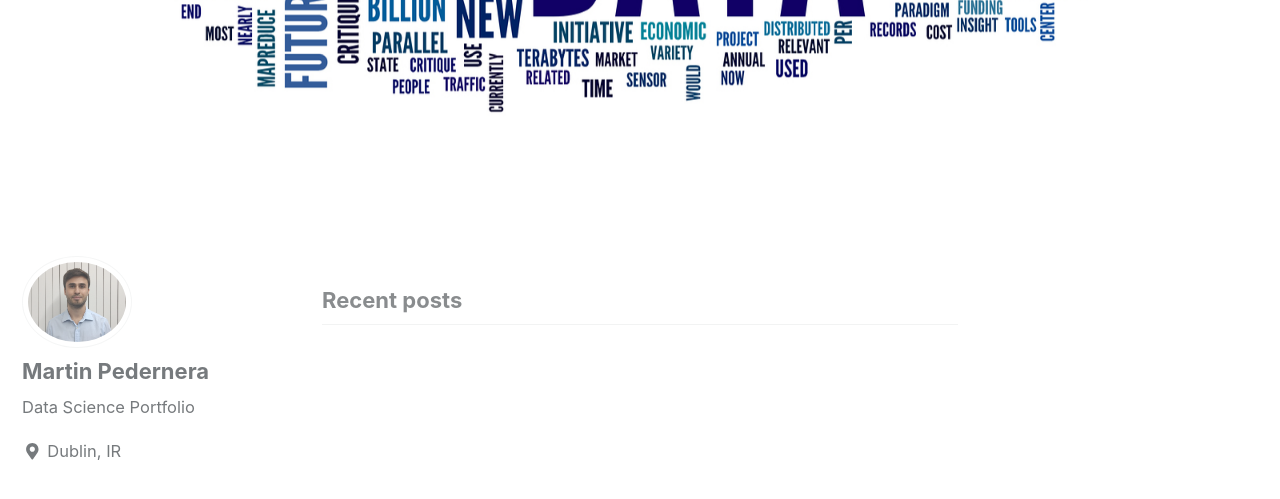
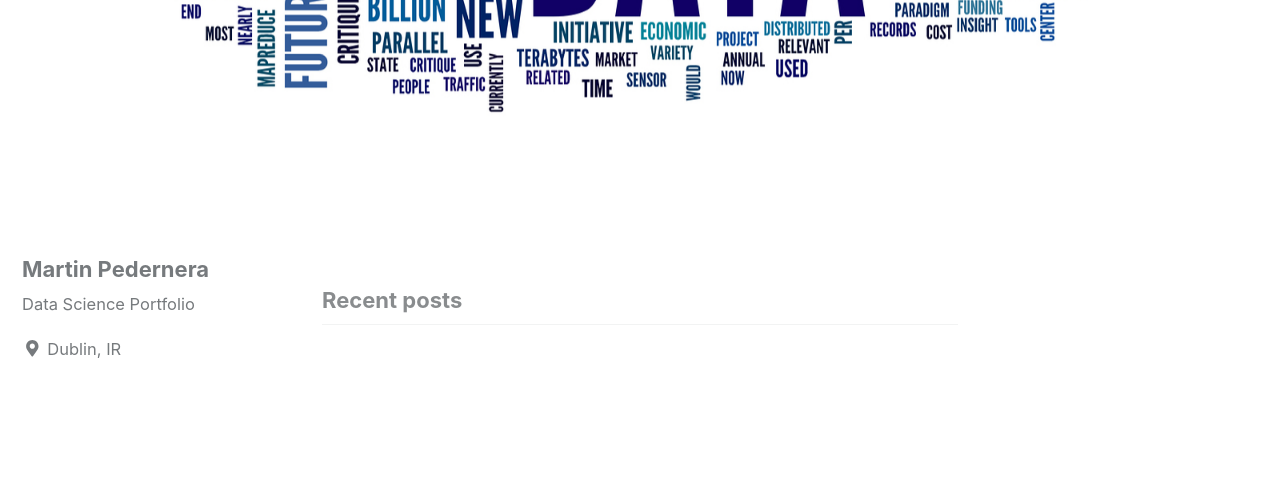
Before and after one commit to pederneramartin/pederneramartin.github.io, a Jekyll site: the page built from index.html, in a window 1280 px wide and 900 px high, scrolled down 645 px. Shown: the top 499 px of the window. Built offline with Jekyll 4.4.1, drawn with Linux system fonts in a browser that asks for light colours; cached includes are drawn as plain includes; nearby versions of some CDN libraries; the list of posts is cut into pages by our own code.

Commit message:
new github

```diff
--- a/_config.yml
+++ b/_config.yml
@@ -107,7 +107,7 @@ analytics:
 # Site Author
 author:
   name             : "Martin Pedernera"
-  avatar           : "/images/bio.jpg" # path of avatar image, e.g. "/assets/images/bio-photo.jpg"
+  avatar           : #"/images/bio.jpg" # path of avatar image, e.g. "/assets/images/bio-photo.jpg"
   bio              : "Data Science Portfolio"
   location         : "Dublin, IR"
   email            :
```
